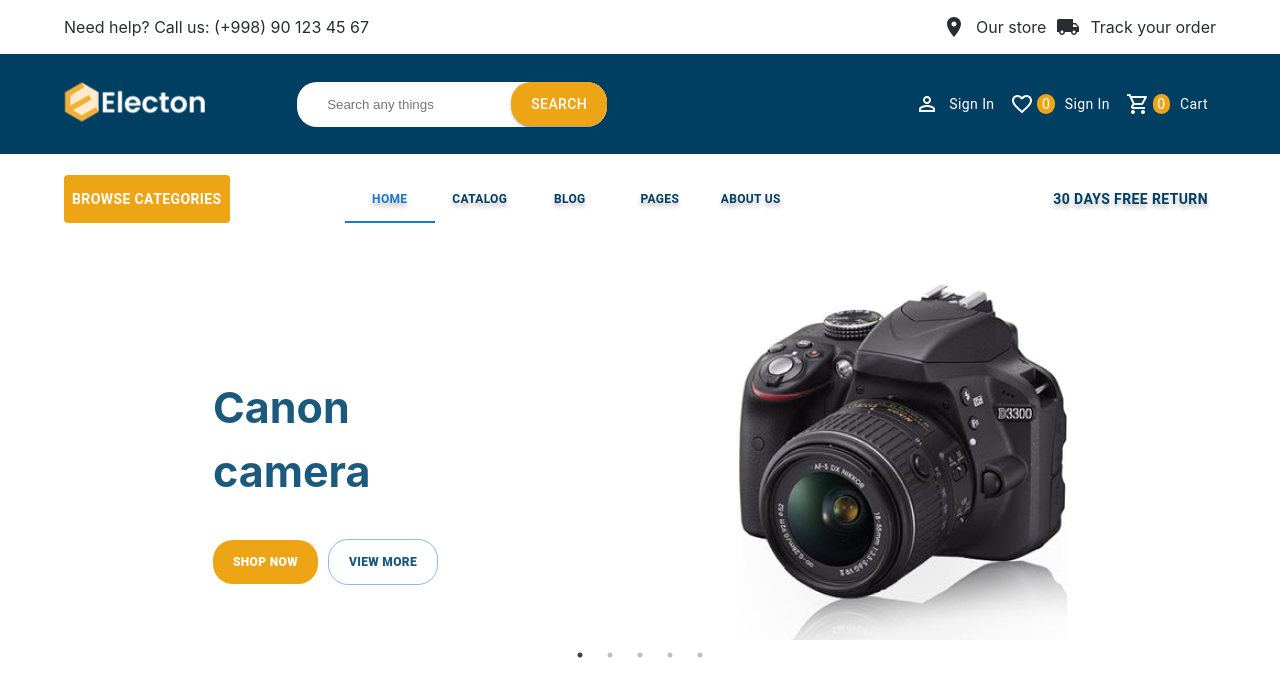
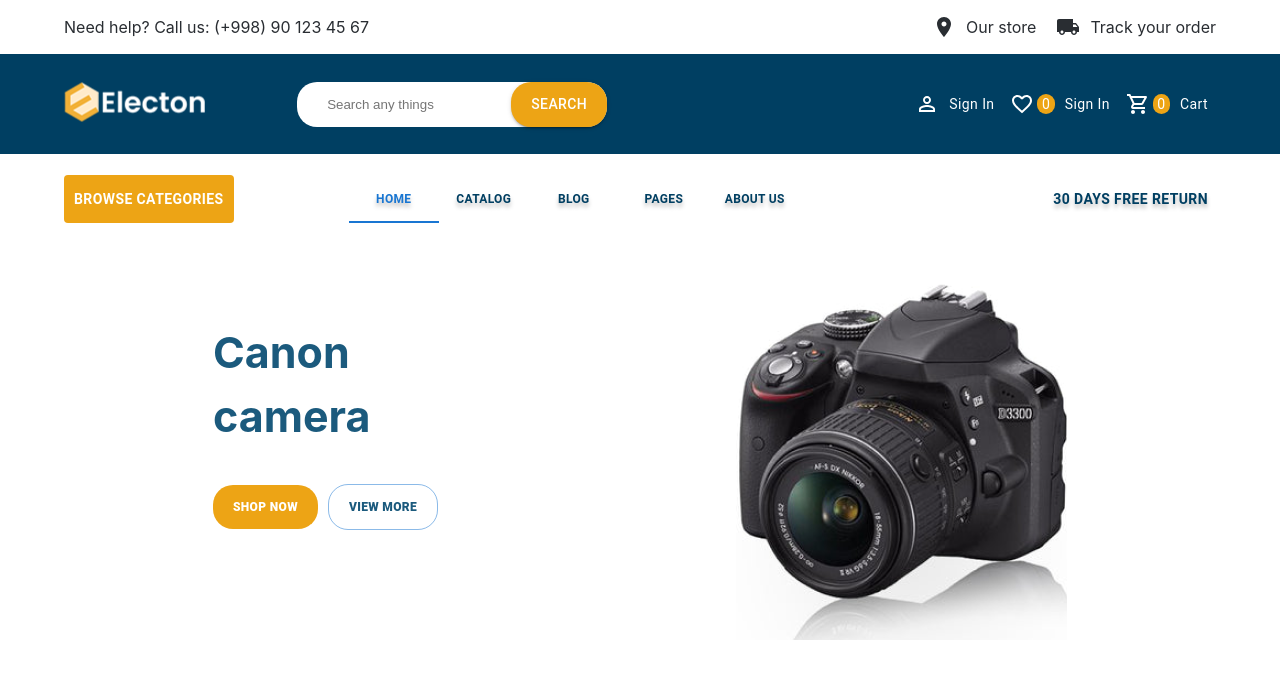
Before and after one commit to BosimovOxunjon/shopzone, a React app: page /home in a window 1280 px wide. Shown: the top 696 px of the page. Built offline with nearby package versions, Linux system fonts and the light colour scheme.

Commit message:
bugs have been fixed

```diff
--- a/package.json
+++ b/package.json
@@ -21,6 +21,7 @@
     "babel-plugin-named-asset-import": "^0.3.8",
     "babel-preset-react-app": "^10.0.1",
     "bfj": "^7.0.2",
+    "bootstrap": "^5.2.3",
     "browserslist": "^4.18.1",
     "camelcase": "^6.2.1",
     "case-sensitive-paths-webpack-plugin": "^2.4.0",
@@ -48,6 +49,7 @@
     "prompts": "^2.4.2",
     "react": "^18.2.0",
     "react-app-polyfill": "^3.0.0",
+    "react-bootstrap": "^2.7.0",
     "react-dev-utils": "^12.0.1",
     "react-dom": "^18.2.0",
     "react-material-ui-carousel": "^3.4.2",
--- a/src/containers/Carousel/Carousel.js
+++ b/src/containers/Carousel/Carousel.js
@@ -18,7 +18,14 @@
     <StyledCarousel>
       <Container>
         <Slider {...settings}>
-          <Box component="div" className="slider_item">
+          <Box
+            component="div"
+            sx={{
+              flexWrap: { xs: "wrap", md: "nowrap" },
+              flexDirection: { xs: "column", md: "row" },
+            }}
+            className="slider_item"
+          >
             <div>
               <h1 className="carousel_title">
                 Canon <br /> camera
@@ -42,7 +49,42 @@
               <img src={CarouselImg} alt="carousel-img" />
             </div>
           </Box>
-          <Box component="div" className="slider_item">
+          <Box
+            component="div"
+            sx={{
+              flexWrap: { xs: "wrap", md: "nowrap" },
+              flexDirection: { xs: "column", md: "row" },
+            }}
+            className="slider_item"
+          >
+            <div>
+              <h1 className="carousel_title">Canon camera</h1>
+              <Button
+                variant="filledTonal"
+                sx={{ background: "#EDA415", color: "white" }}
+                className="carousel_btn"
+              >
+                Shop now
+              </Button>
+              <Button
+                variant="outlined"
+                sx={{ color: "#1B5A7D" }}
+                className="carousel_btn carousel_btn-view"
+              >
+                View more
+              </Button>
+            </div>
+            <div>
+              <img src={CarouselImg} alt="carousel-img" />
+            </div>
+          </Box>
+          <Box
+            component="div"
+            sx={{
+              flexWrap: { xs: "wrap", md: "nowrap" },
+            }}
+            className="slider_item"
+          >
             <div>
               <h1>Canon camera</h1>
               <Button
@@ -64,15 +106,6 @@
               <img src={CarouselImg} alt="carousel-img" />
             </div>
           </Box>
-          <div>
-            <h3>4</h3>
-          </div>
-          <div>
-            <h3>5</h3>
-          </div>
-          <div>
-            <h3>6</h3>
-          </div>
         </Slider>
       </Container>
     </StyledCarousel>
--- a/src/containers/Contact/Contact.js
+++ b/src/containers/Contact/Contact.js
@@ -35,7 +35,7 @@
             mb: { xs: "10px", sm: "0" },
           }}
         >
-          <Box component="div" className="contact_info" sx={{ mr: "10px" }}>
+          <Box component="div" className="contact_info" sx={{ mr: "20px" }}>
             <LocationOn className="contact_icon" />
             Our store
           </Box>
--- a/src/containers/Header/Header.js
+++ b/src/containers/Header/Header.js
@@ -37,6 +37,10 @@
                 fontWeight: "600",
                 color: "white",
                 background: "#EDA415",
+                p: "0 10px",
+                "&:hover": {
+                  background: "#e3bf78",
+                },
               }}
               id="browse-categories"
               aria-controls={open ? "browse-menu" : undefined}
--- a/src/containers/Search/Search.js
+++ b/src/containers/Search/Search.js
@@ -44,15 +44,16 @@
         <Grid
           component="div"
           sx={{
-            display: { md: "block" } ? show : "grid" && { md: "block" },
+            display: show ? "grid" : { xs: "none", md: "block" },
             justifyContent: show ? "center" : "inherit",
             visibility: show ? "visible" : { xs: "hidden", md: "visible" },
             position: { xs: "absolute", md: "inherit" },
             right: show ? "0" : "auto",
             left: show ? "0" : "auto",
-            top: show ? "100px" : "auto",
+            top: show ? "90px" : "auto",
             background: "#003f62",
             ml: { xs: "0", md: "auto" },
+            zIndex: show ? "1" : "0",
           }}
         >
           <Button className="search_link" sx={{ ml: "auto" }}>
--- a/src/styles/Carousel/carousel.js
+++ b/src/styles/Carousel/carousel.js
@@ -6,12 +6,12 @@
     font-weight: 700;
     font-size: 43px;
     line-height: 64.5px;
-      color: #1B5A7D;
+    color: #1b5a7d;
   }
   .slider_item {
-      display: flex!important;
+    display: flex !important;
     justify-content: space-around;
-      align-items: center;
+    align-items: flex-start;
   }
   .carousel_btn {
     font-weight: 900;
@@ -23,6 +23,10 @@
   .carousel_btn-view {
     margin-left: 10px;
   }
+  button::after,
+  button::before {
+    display: none;
+  }
 `;
 
-export {StyledCarousel};
+export { StyledCarousel };
--- a/src/styles/Header/header.js
+++ b/src/styles/Header/header.js
@@ -3,7 +3,7 @@
 const StyledHeader = styled.header`
   display: flex;
   align-items: center;
-  height: 90px;
+  min-height: 90px;
   .header_logo {
     display: inline-block;
     margin: 0 auto;
--- a/src/styles/Search/search.js
+++ b/src/styles/Search/search.js
@@ -1,6 +1,7 @@
 import styled from "styled-components";
 
-const StyledSearch = styled.header`
+const StyledSearch = styled.section`
+  position: relative;
   display: flex;
   align-items: center;
   height: 100px;
@@ -27,7 +28,7 @@
   .search_form-btn {
     position: absolute;
     right: 0;
-    padding: 10px 20px;
+    padding: 10.4px 20px;
     border-radius: 20px;
     background: #eda415;
   }
```
Also changed, not shown: 2 other files (tests, documents, lock files or other folders). Lines whose indentation alone changed are shown as unchanged.
